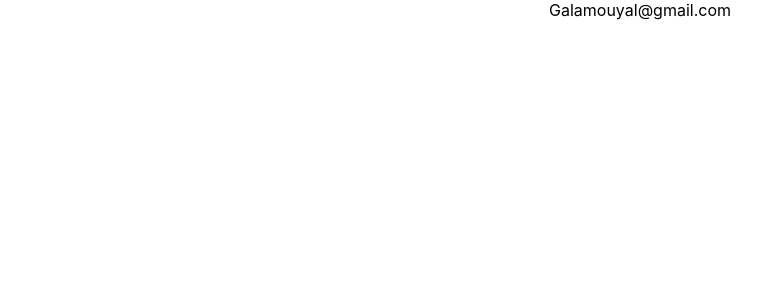
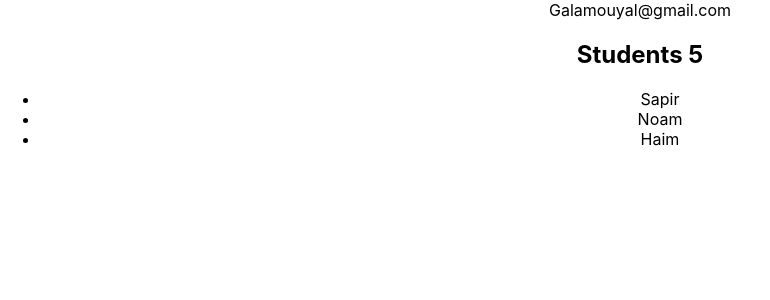
Before and after one commit to galamo/react-movies-app, a React (Create React App) app: page / in a window 1280 px wide. Shown: the top 300 px of the page, without its empty margins (0-770 px from the left). Built offline with nearby package versions, Linux system fonts and the light colour scheme.

Commit message:
jsx elemetns

```diff
--- a/src/App.js
+++ b/src/App.js
@@ -5,9 +5,27 @@ import "./App.css";
 const userNameSpan = <h2> Gal Amouyal </h2>;
 
 const header = "Galamouyal@gmail.com";
+// Jsx elements can be placed inisde array
+// const arrayOfHeaders = [header, header, header];
 
 function App() {
-  return <div className="App">{header}</div>;
+  const student2 = "Noam";
+  const numberOfStudents = 5;
+  const student3 = <li> Haim </li>;
+
+  return (
+    <div className="App">
+      <div>{header}</div>
+      <h2>
+        Students <span> {numberOfStudents} </span>
+      </h2>
+      <ul>
+        <li> Sapir </li>
+        <li> {student2} </li>
+        {student3}
+      </ul>
+    </div>
+  );
 }
 
 function HeaderComponent() {
```
Also changed, not shown: 1 other file (tests, documents, lock files or other folders).
